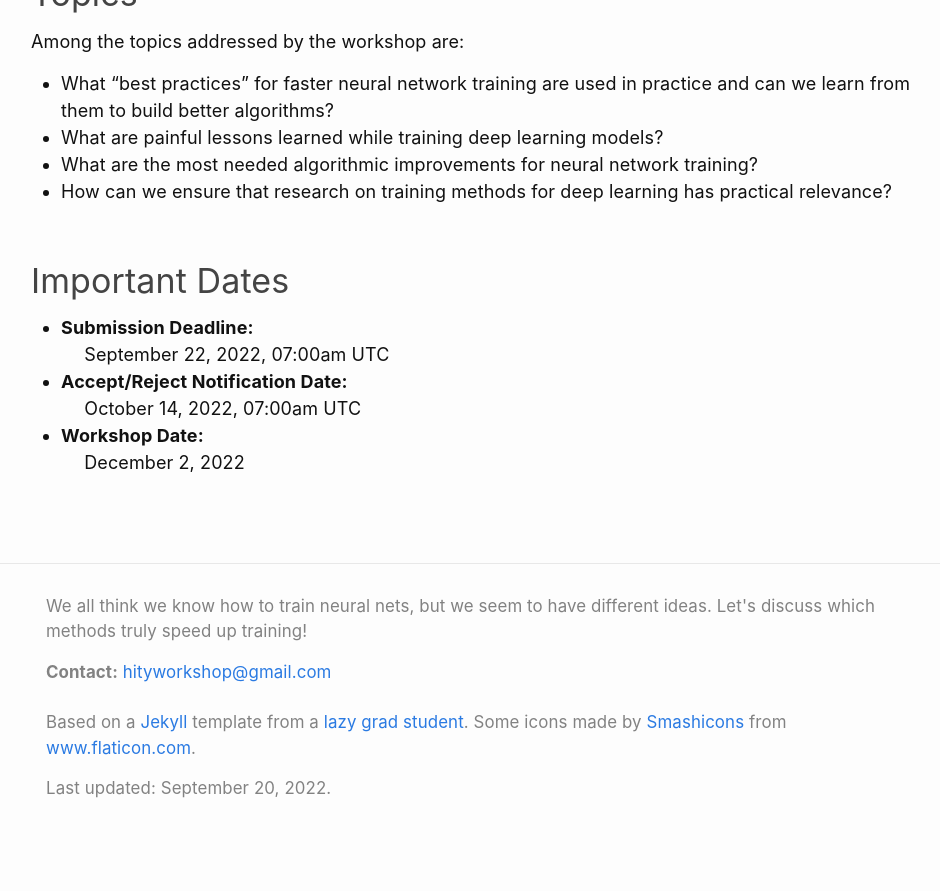
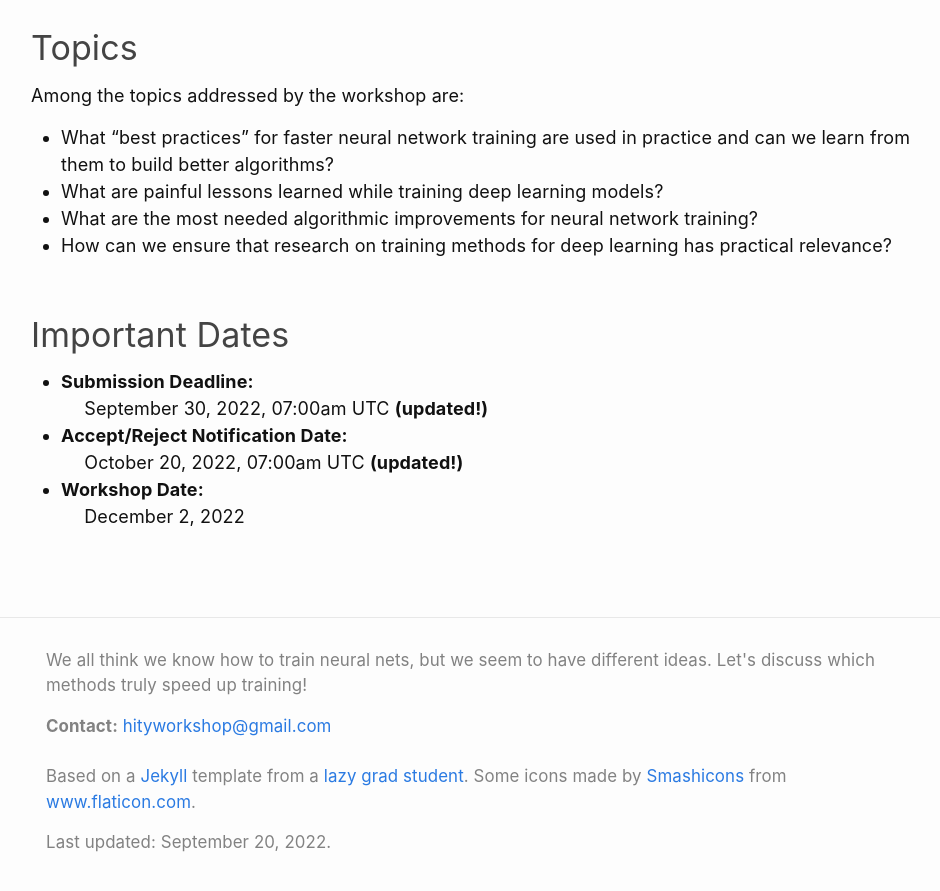
Before and after one commit to hity-workshop/NeurIPS2022, a Jekyll site: the page built from docs/index.md, in a window 1280 px wide and 900 px high, scrolled down 1402 px. Shown: the top 891 px of the window, without its empty margins (169-1109 px from the left). Built offline with Jekyll 4.4.1, drawn with Linux system fonts in a browser that asks for light colours; before the commit the page ends 2248 px from its top, so only the background shows below that; some of the changed text lies outside the part shown.

Commit message:
Updated deadlines

```diff
--- a/docs/index.md
+++ b/docs/index.md
@@ -21,6 +21,8 @@ layout: home
 
 ### News
 
+- **September 20, 2022:**\
+  &emsp; 🚨 The submission deadline has been extended to September 30, 2022, 07:00am UTC.
 - **August 24, 2022:**\
   &emsp; 📢 Published the [Call for Papers](https://hity-workshop.github.io/NeurIPS2022/callforpapers/).
 - **July 06, 2022:**\
@@ -65,9 +67,9 @@ Among the topics addressed by the workshop are:
 ### Important Dates
 
 - **Submission Deadline:**\
-  &emsp; September 22, 2022, 07:00am UTC
+  &emsp; September 30, 2022, 07:00am UTC **(updated!)**
 - **Accept/Reject Notification Date:** \
-  &emsp; October 14, 2022, 07:00am UTC
+  &emsp; October 20, 2022, 07:00am UTC **(updated!)**
 - **Workshop Date:**\
   &emsp; December 2, 2022
 
```
